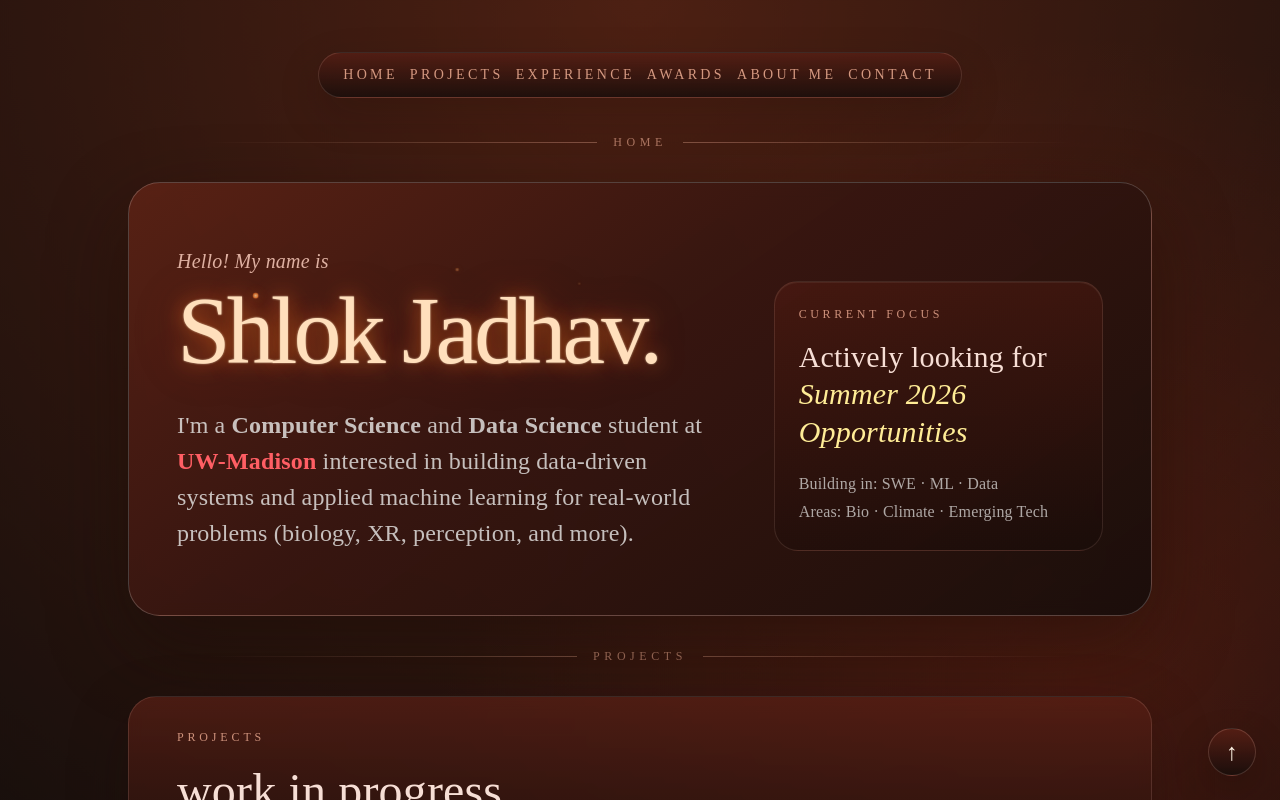
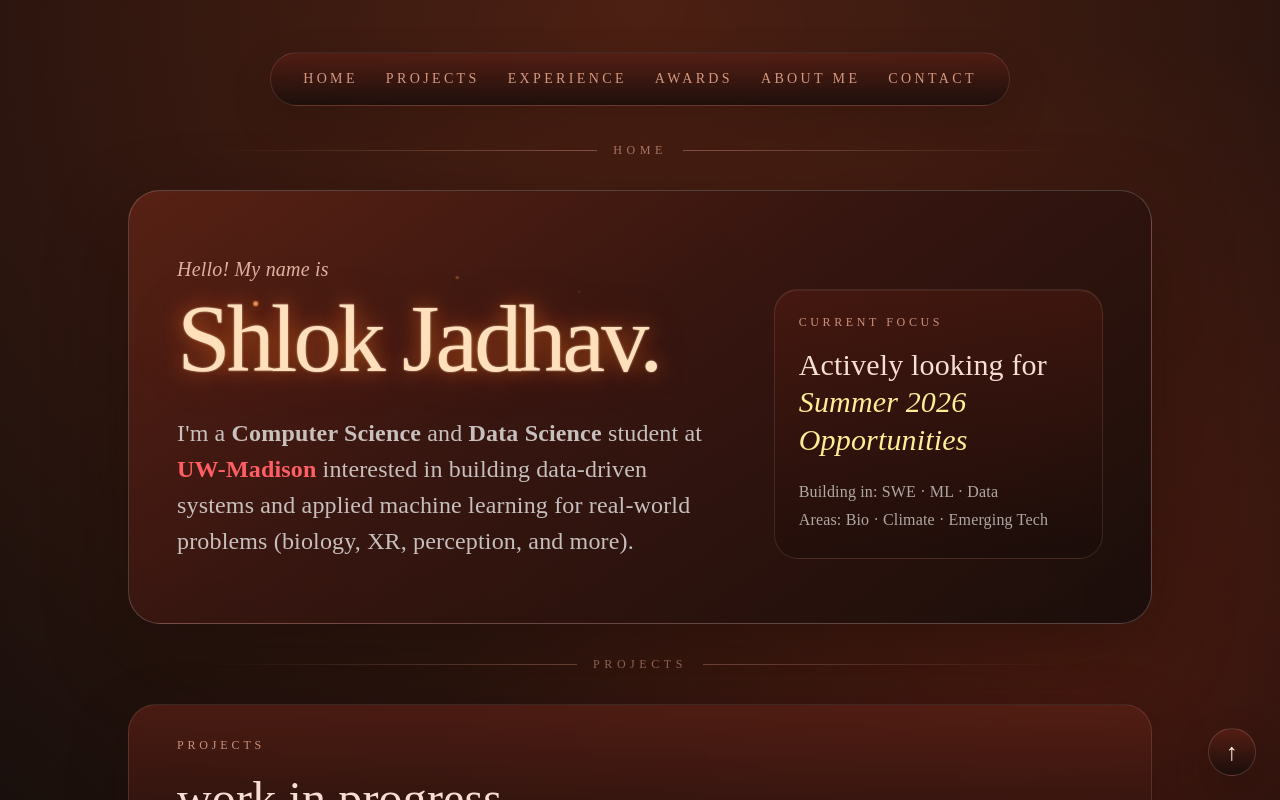
Before and after one commit to shlokrj/shlok.fyi, a Next.js app: page / in a window 1280 px wide. Shown: the top 800 px of the page. Built offline with nearby package versions, Linux system fonts and the light colour scheme.

Commit message:
added hovering to the nav bar for aesthetic purposes

```diff
--- a/app/page.tsx
+++ b/app/page.tsx
@@ -63,7 +63,7 @@ export default function Home() {
                 key={item.href}
                 href={`#${item.href}`}
                 onClick={(event) => scrollToSection(event, item.href)}
-                className="cursor-pointer transition-colors duration-200 hover:text-white"
+                className="rounded-full px-2 py-1 transition duration-200 ease-out hover:-translate-y-0.5 hover:text-white hover:shadow-[0_0_18px_rgba(255,173,94,0.22)]"
               >
                 {item.label}
               </a>
```
